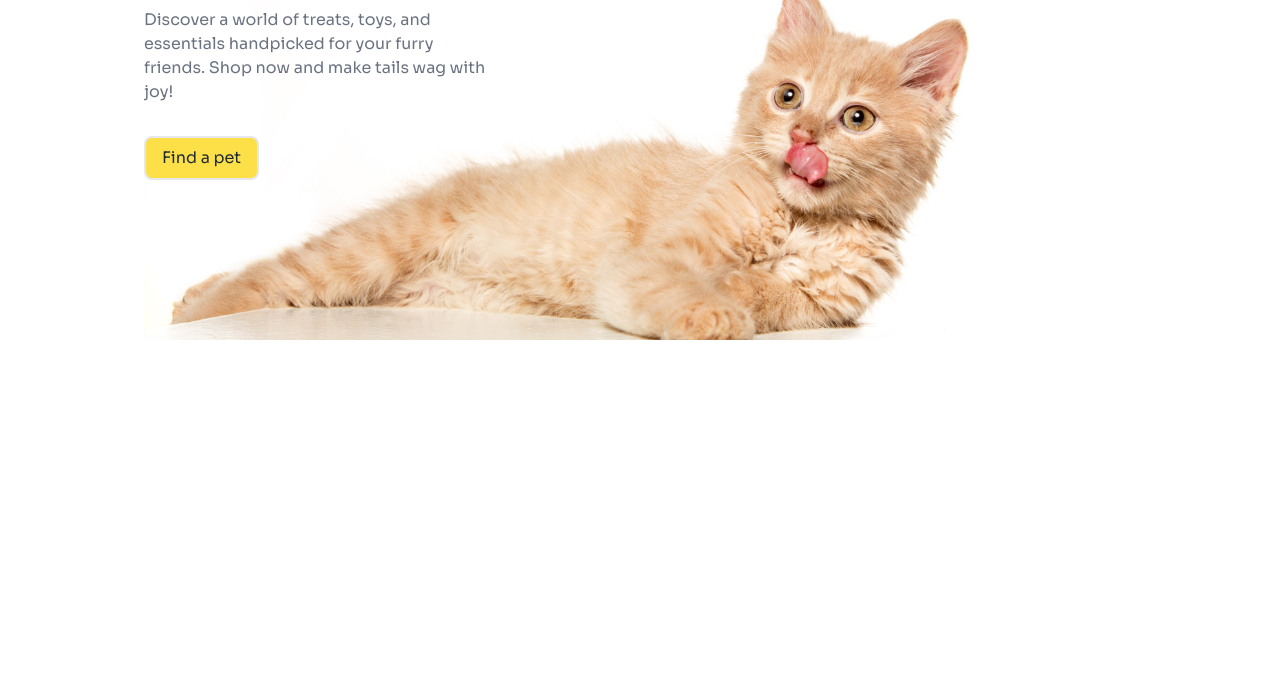
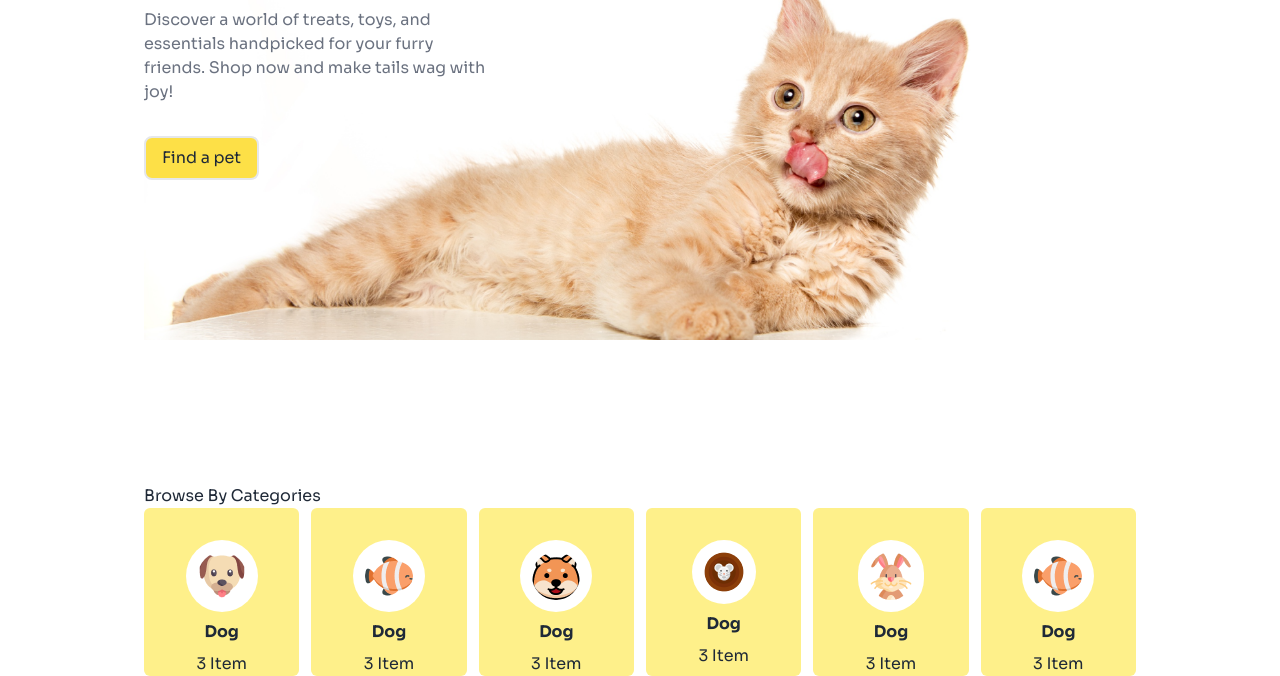
Before and after one commit to ArafatJamil/arafatjamilassignment-3, a plain HTML site: page index.html in a window 1280 px wide. Shown: the part 232-908 px from the top of the page. Before the commit the page ends 800 px from the top, so only its background shows below. Drawn offline with nearby package versions, Linux system fonts and the light colour scheme.

```diff
--- a/index.html
+++ b/index.html
@@ -76,14 +76,56 @@
     <!-- Main Section -->
     <main class="mx-36">
         <!-- Pet Section -->
-        <section class="bg-[url(c1-assets/cat-big.png)]   bg-contain bg-left-bottom  lg:bg-contain bg-no-repeat lg:bg-left-bottom ">
+        <section
+            class="bg-[url(c1-assets/cat-big.png)]   bg-contain bg-left-bottom  lg:bg-contain bg-no-repeat lg:bg-left-bottom ">
 
-            <h1 class="text-lg lg:text-4xl font-bold lg:my-8">Pamper Your Pet,<br> Because They Deserve <br> the Best</h1>
-            <p class="text-sm lg:text-base font-normal text-gray-500 lg:my-8">Discover a world of treats, toys, and <br> essentials
+            <h1 class="text-lg lg:text-4xl font-bold lg:my-8">Pamper Your Pet,<br> Because They Deserve <br> the Best
+            </h1>
+            <p class="text-sm lg:text-base font-normal text-gray-500 lg:my-8">Discover a world of treats, toys, and <br>
+                essentials
                 handpicked for your furry <br>friends. Shop now and make tails wag with <br>joy!</p>
-            <button class="  border-solid px-4 py-2 border-2  rounded-lg bg-yellow-300 mb-20 lg:mb-40">Find a pet</button>
+            <button class="  border-solid px-4 py-2 border-2  rounded-lg bg-yellow-300 mb-20 lg:mb-40">Find a
+                pet</button>
+        </section>
+        <!-- Catagories Section -->
+        <section class="mt-36">
+            <h1>
+                Browse By Categories
+            </h1>
+            <div class="grid grid-cols-2 lg:grid-cols-6 gap-3  text-center ">
+                <div class="bg-yellow-200 rounded-md max-w-48 max-h-52">
+                    <img class="mx-auto mt-8 rounded-full bg-white p-3 " src="c1-assets/dog-cartoon.png" alt="">
+                    <h2 class="font-bold m-2">Dog</h2>
+                    <p>3 Item</p>
+                </div>
+                <div class="bg-yellow-200 rounded-md max-w-48 max-h-52">
+                    <img class="mx-auto mt-8 rounded-full bg-white p-3 " src="c1-assets/fish-cartoon.png" alt="">
+                    <h2 class="font-bold m-2">Dog</h2>
+                    <p>3 Item</p>
+                </div>
+                <div class="bg-yellow-200 rounded-md max-w-48 max-h-52">
+                    <img class="mx-auto mt-8 rounded-full bg-white p-3 " src="c1-assets/cat-cartoon.png" alt="">
+                    <h2 class="font-bold m-2">Dog</h2>
+                    <p>3 Item</p>
+                </div>
+                <div class="bg-yellow-200 rounded-md max-w-48 max-h-52">
+                    <img class="mx-auto mt-8 rounded-full bg-white p-3 " src="c1-assets/mouse-cartoon.png" alt="">
+                    <h2 class="font-bold m-2">Dog</h2>
+                    <p>3 Item</p>
+                </div>
+                <div class="bg-yellow-200 rounded-md max-w-48 max-h-52">
+                    <img class="mx-auto mt-8 rounded-full bg-white p-3 " src="c1-assets/rabbit-cartoon.png" alt="">
+                    <h2 class="font-bold m-2">Dog</h2>
+                    <p>3 Item</p>
+                </div>
+                <div class="bg-yellow-200 rounded-md max-w-48 max-h-52">
+                    <img class="mx-auto mt-8 rounded-full bg-white p-3 " src="c1-assets/fish-cartoon.png" alt="">
+                    <h2 class="font-bold m-2">Dog</h2>
+                    <p>3 Item</p>
+                </div>
 
 
+            </div>
         </section>
 
     </main>
```
